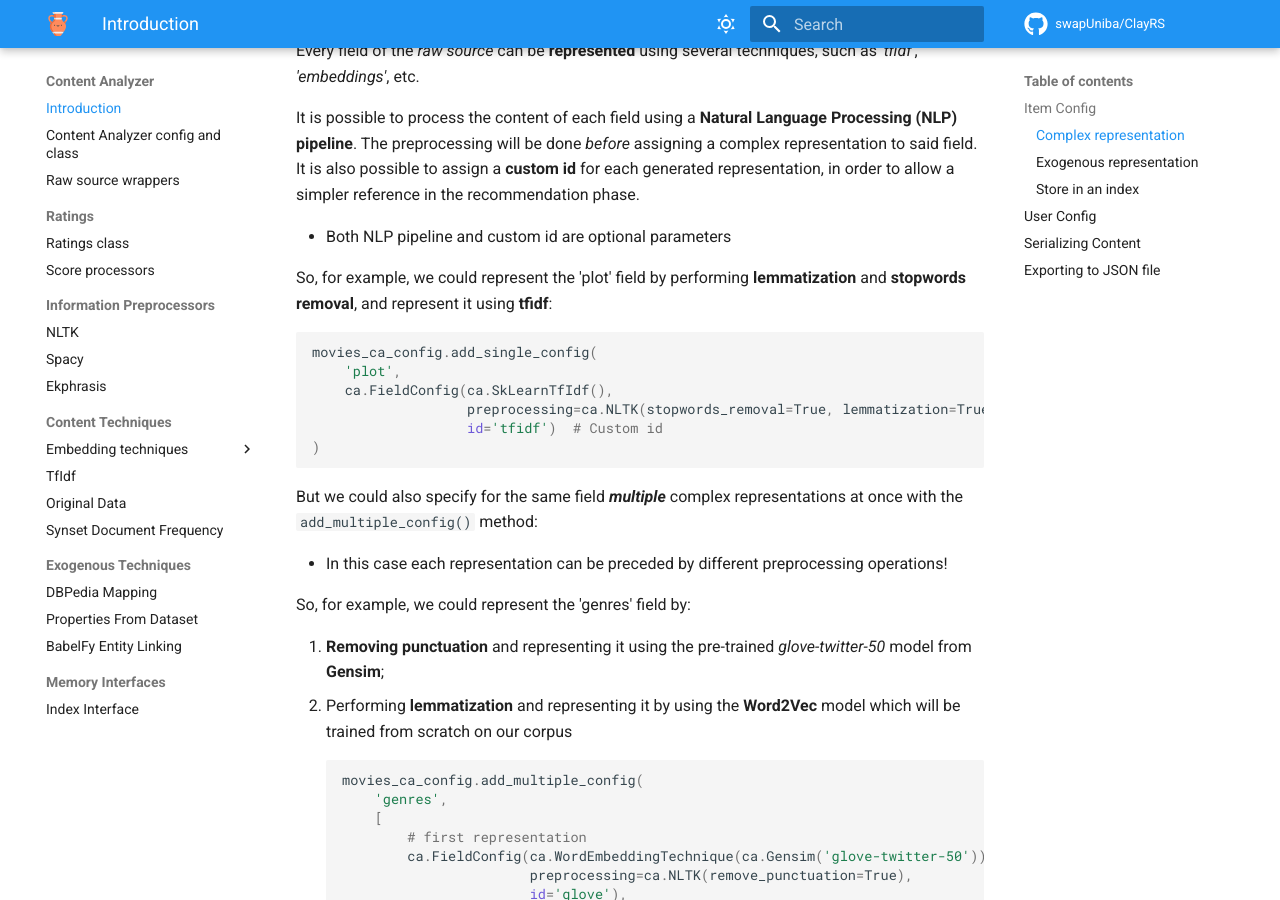
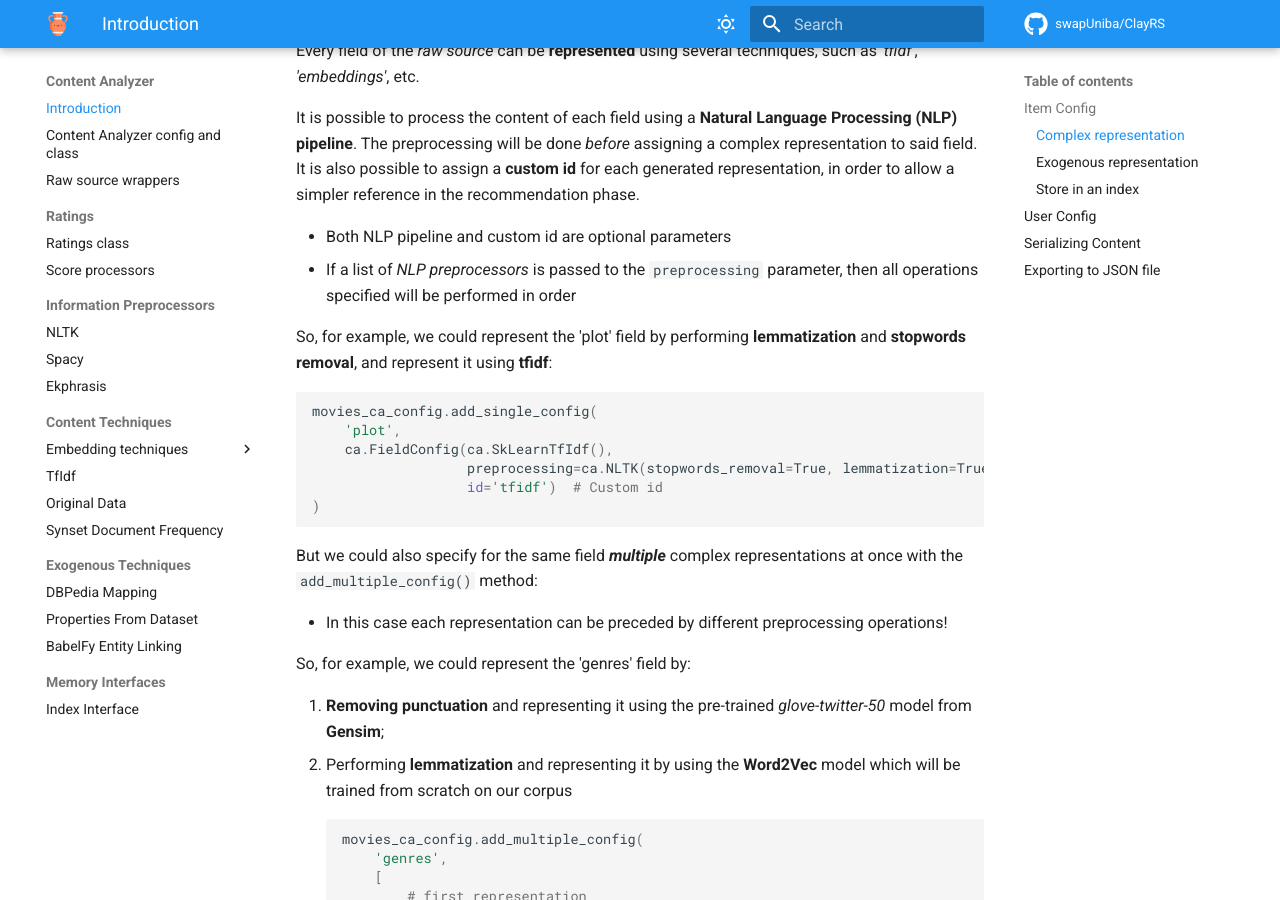
Before and after one commit to swapUniba/ClayRS, an MkDocs documentation site: the page built from docs/mkdocs/docs/content_analyzer/introduction.md, in a window 1280 px wide and 900 px high, scrolled down 1609 px. Built offline with MkDocs 1.6.1 and Material for MkDocs 9.7.7, drawn with Linux system fonts in a browser that asks for light colours; comment, search, counter and statistics services are not loaded.

Commit message:
added info about list of NLP preprocessors

```diff
--- a/docs/mkdocs/docs/content_analyzer/introduction.md
+++ b/docs/mkdocs/docs/content_analyzer/introduction.md
@@ -71,6 +71,8 @@ It is also possible to assign a **custom id** for each generated representation,
 in the recommendation phase.
 
 * Both NLP pipeline and custom id are optional parameters
+* If a list of *NLP preprocessors* is passed to the `preprocessing` parameter, then all operations specified will be
+performed in order
 
 So, for example, we could represent the 'plot' field by performing **lemmatization** and **stopwords removal**,
 and represent it using **tfidf**:
```
